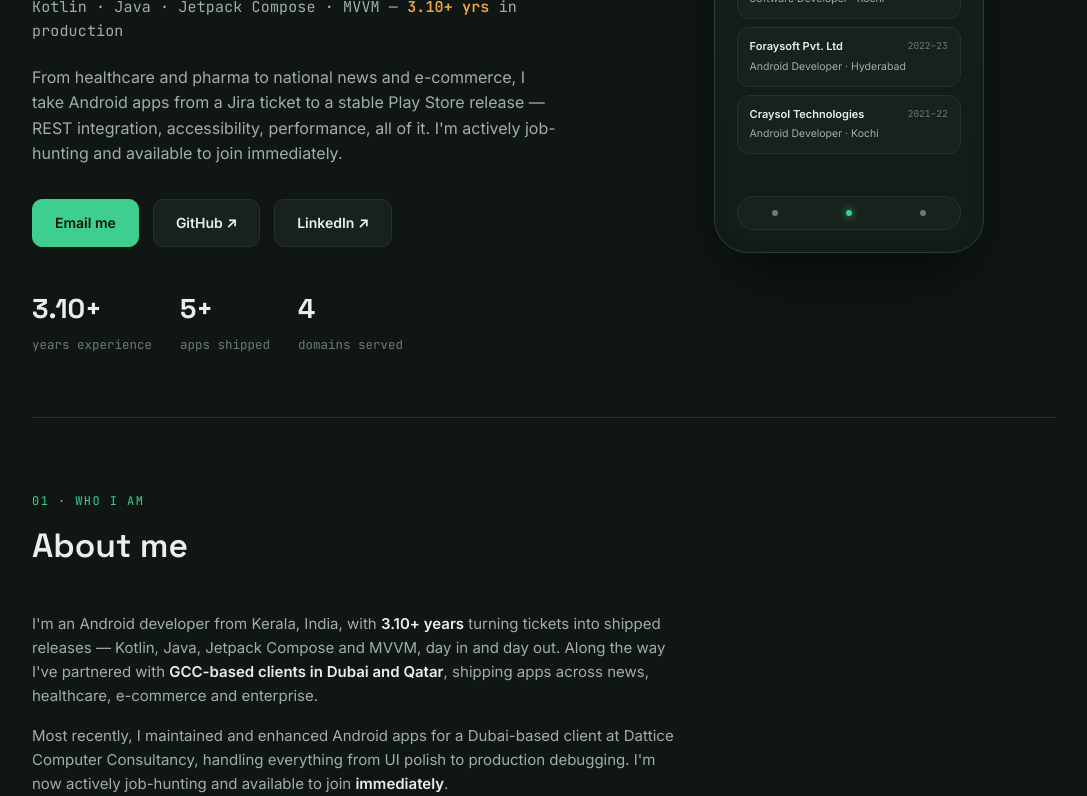
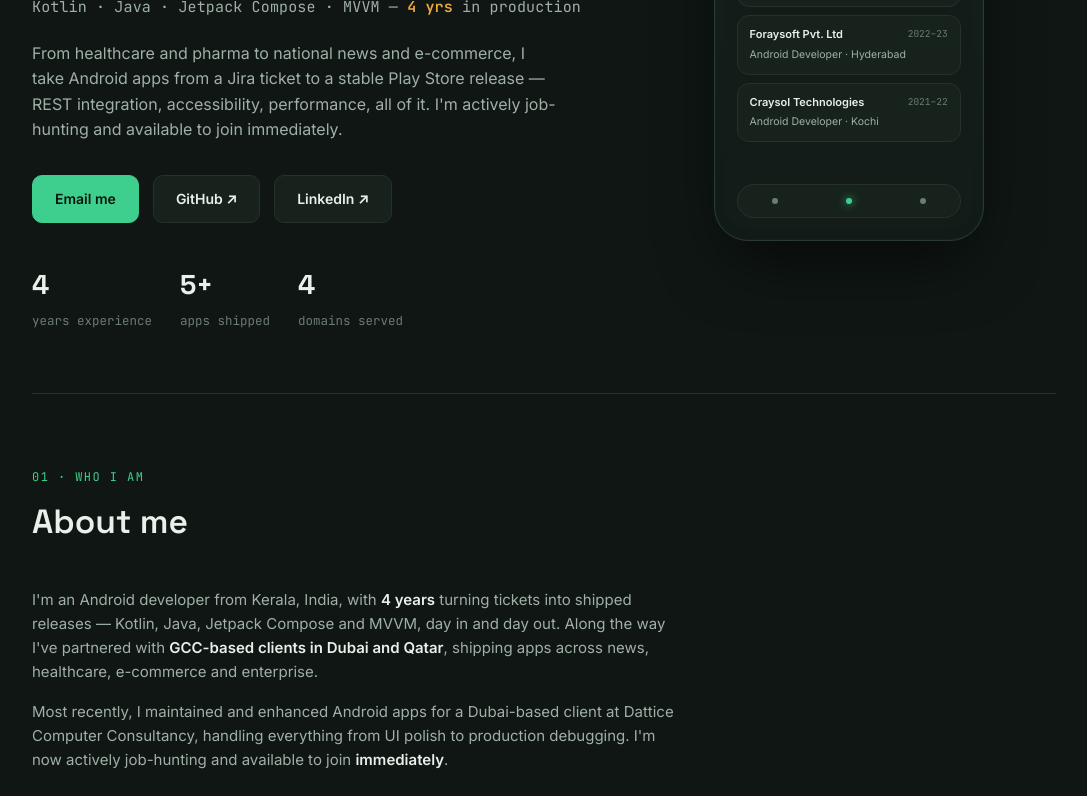
Before and after one commit to sivanneha/neha-portfolio, a plain HTML site: page index.html in a window 1280 px wide. Shown: the part 543-1339 px from the top of the page, without its empty margins (96-1183 px from the left). Drawn offline with Linux system fonts and the light colour scheme.

Commit message:
Updated year of experience
Updated year of experience

```diff
--- a/index.html
+++ b/index.html
@@ -4,7 +4,7 @@
 <meta charset="UTF-8">
 <meta name="viewport" content="width=device-width, initial-scale=1.0">
 <title>Neha Sivan — Android Developer</title>
-<meta name="description" content="Neha Sivan — Android Developer. 3.10+ years shipping Kotlin &amp; Java apps for healthcare, news, e-commerce and enterprise clients. Available to join immediately.">
+<meta name="description" content="Neha Sivan — Android Developer. 4 years shipping Kotlin &amp; Java apps for healthcare, news, e-commerce and enterprise clients. Available to join immediately.">
 <link rel="preconnect" href="https://fonts.googleapis.com">
 <link rel="preconnect" href="https://fonts.gstatic.com" crossorigin>
 <link href="https://fonts.googleapis.com/css2?family=Space+Grotesk:wght@400;500;600;700&family=Inter:wght@400;500;600&family=JetBrains+Mono:wght@400;500;600&display=swap" rel="stylesheet">
@@ -409,7 +409,7 @@
       <div class="eyebrow">Android Developer · Kerala, India</div>
       <div class="reloc-pill">🟢 Available immediately</div>
       <h1>Neha Sivan builds <span>Android apps</span> that ship, and keep shipping.</h1>
-      <div class="role">Kotlin · Java · Jetpack Compose · MVVM — <b>3.10+ yrs</b> in production</div>
+      <div class="role">Kotlin · Java · Jetpack Compose · MVVM — <b>4 yrs</b> in production</div>
       <p class="lede">From healthcare and pharma to national news and e-commerce, I take Android apps from a Jira ticket to a stable Play Store release — REST integration, accessibility, performance, all of it. I'm actively job-hunting and available to join immediately.</p>
       <div class="hero-actions">
         <a class="btn btn-primary" href="mailto:sivanneha1@gmail.com">Email me</a>
@@ -417,7 +417,7 @@
         <a class="btn btn-ghost" href="https://www.linkedin.com/in/nehasivan/" target="_blank" rel="noopener">LinkedIn ↗</a>
       </div>
       <div class="stat-row">
-        <div class="stat"><b>3.10+</b><span>years experience</span></div>
+        <div class="stat"><b>4</b><span>years experience</span></div>
         <div class="stat"><b>5+</b><span>apps shipped</span></div>
         <div class="stat"><b>4</b><span>domains served</span></div>
       </div>
@@ -454,7 +454,7 @@
       <div class="sec-title">About me</div>
     </div>
     <div class="about-copy">
-      <p>I'm an Android developer from Kerala, India, with <b>3.10+ years</b> turning tickets into shipped releases — Kotlin, Java, Jetpack Compose and MVVM, day in and day out. Along the way I've partnered with <b>GCC-based clients in Dubai and Qatar</b>, shipping apps across news, healthcare, e-commerce and enterprise.</p>
+      <p>I'm an Android developer from Kerala, India, with <b>4 years</b> turning tickets into shipped releases — Kotlin, Java, Jetpack Compose and MVVM, day in and day out. Along the way I've partnered with <b>GCC-based clients in Dubai and Qatar</b>, shipping apps across news, healthcare, e-commerce and enterprise.</p>
       <p>Most recently, I maintained and enhanced Android apps for a Dubai-based client at Dattice Computer Consultancy, handling everything from UI polish to production debugging. I'm now actively job-hunting and available to join <b>immediately</b>.</p>
     </div>
   </section>
@@ -471,7 +471,7 @@
 
     <div class="timeline">
       <div class="job">
-        <div class="job-meta">Feb 2026 – June 2026</div>
+        <div class="job-meta">Feb 2026 – July 2026</div>
         <div class="job-body">
           <h3>Software Consultant</h3>
           <div class="company">Dattice Computer Consultancy Pvt. Ltd, Kochi</div>
```
